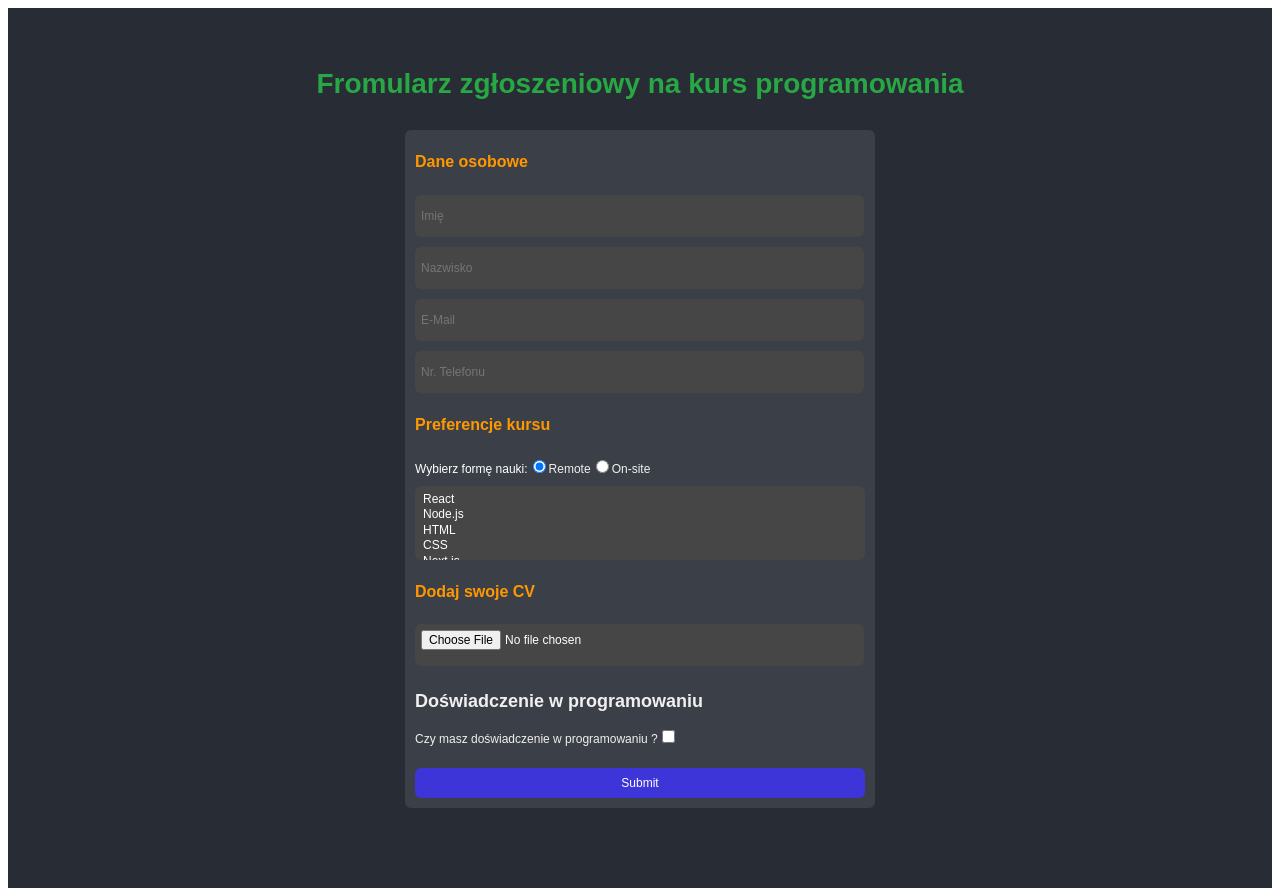
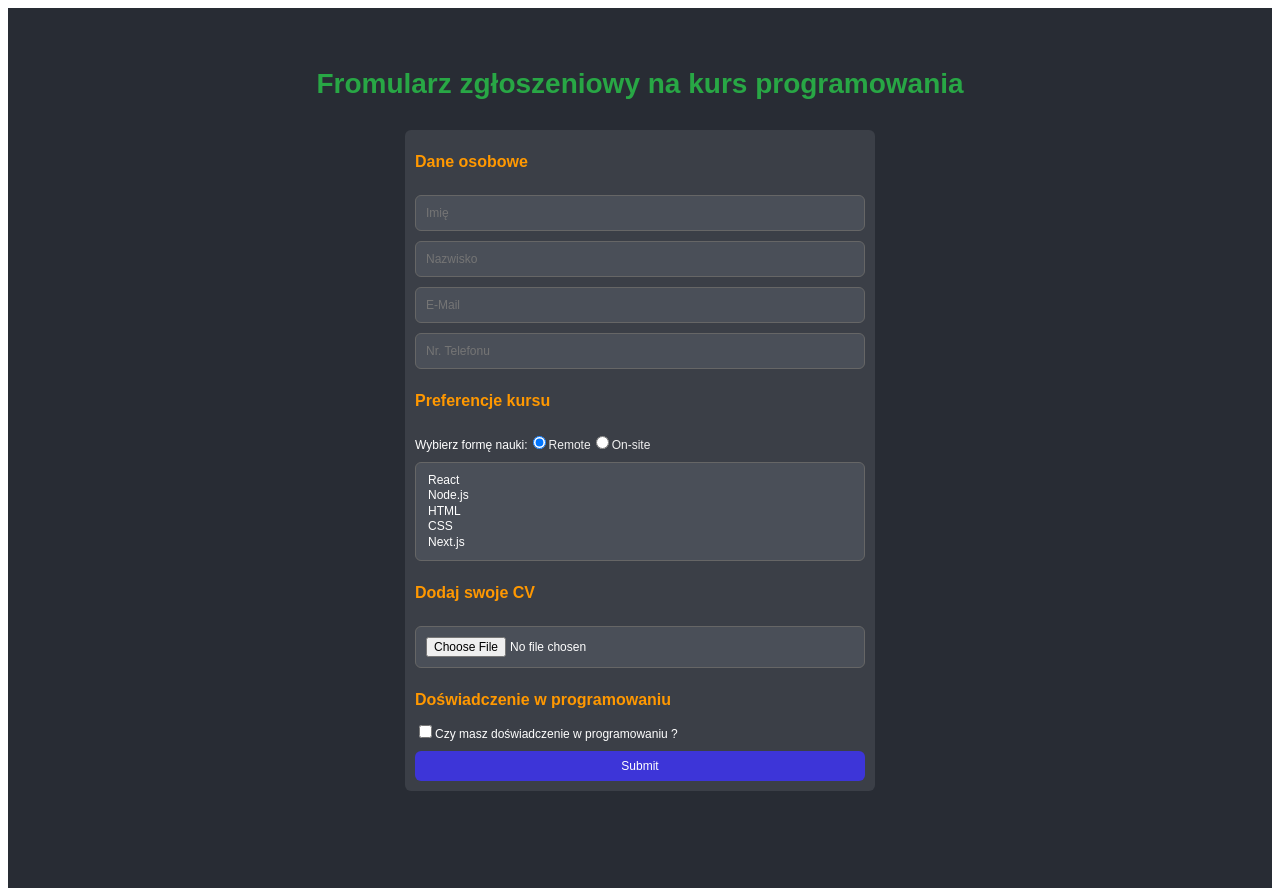
Before and after one commit to macioo-tech/react-form-hook, a React (Vite) app: page / in a window 1280 px wide. Built offline with nearby package versions, Linux system fonts and the light colour scheme.

Commit message:
further styling

```diff
--- a/src/components/CourseRegistrationForm.jsx
+++ b/src/components/CourseRegistrationForm.jsx
@@ -2,7 +2,11 @@ import { useState } from "react";
 import { useForm, FormProvider } from "react-hook-form";
 import { zodResolver } from "@hookform/resolvers/zod";
 import { SchemaCourseRegistrationForm } from "../schema/SchemaCourseRegistrationForm";
-import { Form, Title, ButtonSubmit } from "../styles/StyledCourseRegistrationForm"
+import {
+  Form,
+  Title,
+  FormButton,
+} from "../styles/StyledCourseRegistrationForm";
 import Input from "./Input";
 import Radio from "./Radio";
 import Select from "./Select";
@@ -26,6 +30,10 @@ const CourseRegistrationForm = ({ setFormSubmitted, setFormData }) => {
 
   const { watch, handleSubmit } = methods;
 
+  const optionsTech = ["React", "Node.js", "HTML", "CSS", "Next.js"];
+  const optionsSkills = [...optionsTech, "other"];
+  const optionsLevel = [1, 2, 3, 4, 5];
+
   const onSubmit = (data) => {
     setFormSubmitted(true);
     setFormData({ ...data, imgURL: imgURL });
@@ -46,7 +54,6 @@ const CourseRegistrationForm = ({ setFormSubmitted, setFormData }) => {
   return (
     <FormProvider {...methods}>
       <Form onSubmit={handleSubmit(onSubmit)}>
-
         <Title>Dane osobowe</Title>
         <Input name="firstName" label="Imię" />
         <Input name="lastName" label="Nazwisko" />
@@ -54,11 +61,16 @@ const CourseRegistrationForm = ({ setFormSubmitted, setFormData }) => {
         <Input name="phone" label="Nr. Telefonu" />
 
         <Title>Preferencje kursu</Title>
-          <Radio label="Wybierz formę nauki:" name="courseType" options={["Remote", "On-site"]} />
+        <Radio
+          label="Wybierz formę nauki:"
+          name="courseType"
+          options={["Remote", "On-site"]}
+        />
         <Select
           name="courseTech"
-            options={["React", "Node.js", "HTML", "CSS", "Next.js"]}
+          options={optionsTech}
           multiple
+          size={optionsTech.length}
         />
 
         <Title>Dodaj swoje CV</Title>
@@ -70,19 +82,11 @@ const CourseRegistrationForm = ({ setFormSubmitted, setFormData }) => {
         />
 
         <SkillsForm
-            optionsSkill={[
-              "React",
-              "Node.js",
-              "HTML",
-              "CSS",
-              "Next.js",
-              "other",
-            ]}
-            optionsLevel={[1, 2, 3, 4, 5]}
+          optionsSkill={optionsSkills}
+          optionsLevel={optionsLevel}
         />
 
-        <ButtonSubmit type="submit">Submit</ButtonSubmit>
-
+        <FormButton type="submit">Submit</FormButton>
       </Form>
     </FormProvider>
   );
--- a/src/components/Input.jsx
+++ b/src/components/Input.jsx
@@ -3,13 +3,11 @@ import { ErrorText } from "../styles/StyledCourseRegistrationForm";
 import styled from "styled-components";
 
 const StyledInput = styled.input`
-  width: 97%;
-  height: 30px;
-  padding: 0.5em;
+  padding: 10px;
 
-  background:#464646;
+  background: #4a4f58;
   border-radius: 0.5em;
-  border: none;
+  border: 1px solid #666;
 
   font-size: 1em;
   color: white;
@@ -23,7 +21,7 @@ const Input = ({ name, label, type = "text", ...rest }) => {
   const errorMessage = errors[name]?.message;
 
   return (
-    <div>
+    <>
       <StyledInput
         {...register(name)}
         {...rest}
@@ -31,7 +29,7 @@ const Input = ({ name, label, type = "text", ...rest }) => {
         placeholder={label}
       />
       {errorMessage && <ErrorText>{errorMessage}</ErrorText>}
-    </div>
+    </>
   );
 };
 
--- a/src/components/Select.jsx
+++ b/src/components/Select.jsx
@@ -5,11 +5,11 @@ import styled from "styled-components";
 const StyledSelect = styled.select`
   width: 100%;
   height: 100%;
-  padding: 0.5em;
+  padding: 10px;
 
-  background:#464646;
+  background:#4a4f58;
   border-radius: 0.5em;
-  border: none;
+  border: 1px solid #666;
 
   font-size: 1em;
   color: white;
--- a/src/components/SkillsForm.jsx
+++ b/src/components/SkillsForm.jsx
@@ -1,5 +1,55 @@
 import { useState } from "react";
 import { useFieldArray, useFormContext } from "react-hook-form";
+import { Title, FormButton } from "../styles/StyledCourseRegistrationForm";
+import styled from "styled-components";
+
+const StyledLabel = styled.span`
+  font-size: 1em;
+  color: white;
+`;
+
+const StyledSelect = styled.select`
+  width: 33%;
+  height: 100%;
+  padding: 10px;
+
+  background: #4a4f58;
+  border: 1px solid #666;
+  border-radius: 0.5em;
+  outline: none;
+  appearance: none;
+
+  font-size: 1em;
+  color: white;
+`;
+
+const DeleteButton = styled.button`
+  width: 33%;
+  height: 100%;
+  padding: 1em;
+
+  background: #ff0000;
+  border-radius: 0.5em;
+  border: none;
+
+  flex-shrink: 0;
+
+  font-size: 1em;
+  color: white;
+
+  cursor: pointer;
+  &:hover {
+    background: #cc0000;
+  }
+
+`;
+
+const Raw = styled.div`
+  display: flex;
+  gap: 10px;
+  align-items: center;
+  margin-top: 10px;
+`;
 
 const SkillsForm = ({ optionsSkill, optionsLevel }) => {
   const [showSkillsForm, setShowSkillsForm] = useState(false);
@@ -21,48 +71,45 @@ const SkillsForm = ({ optionsSkill, optionsLevel }) => {
 
   return (
     <div>
-      <h2>Doświadczenie w programowaniu</h2>
-      <label htmlFor="experience">
-        Czy masz doświadczenie w programowaniu ?
-        <input name="experience" type="checkbox" onChange={toggleSkillsForm} />
-      </label>
-      <ul>
+      <Title>Doświadczenie w programowaniu</Title>
+      <input type="checkbox" onChange={toggleSkillsForm} />
+      <StyledLabel>Czy masz doświadczenie w programowaniu ?</StyledLabel>
+
       {showSkillsForm && (
-          <button
+        <FormButton
           type="button"
           onClick={() => {
             append({ skill: "React", level: 1 });
           }}
         >
           Dodaj doświadczenie
-          </button>
+        </FormButton>
       )}
       {fields.map((item, index) => {
         return (
-            <li key={item.id}>
-              <select {...register(`skills.${index}.skill`)}>
+          <Raw key={item.id}>
+            <StyledSelect {...register(`skills.${index}.skill`)}>
               {optionsSkill.map((item) => (
                 <option key={item} value={item}>
                   {item}
                 </option>
               ))}
-              </select>
+            </StyledSelect>
 
-              <select {...register(`skills.${index}.level`)}>
+            <StyledSelect {...register(`skills.${index}.level`)}>
               {optionsLevel.map((item) => (
                 <option key={item} value={item}>
                   {item}
                 </option>
               ))}
-              </select>
+            </StyledSelect>
 
-              <button type="button" onClick={() => remove(index)}>
+            <DeleteButton type="button" onClick={() => remove(index)}>
               Usuń
-              </button>
-            </li>
+            </DeleteButton>
+          </Raw>
         );
       })}
-      </ul>
     </div>
   );
 };
--- a/src/styles/StyledCourseRegistrationForm.jsx
+++ b/src/styles/StyledCourseRegistrationForm.jsx
@@ -26,10 +26,10 @@ export const ErrorText = styled.p`
   color: #e10b0b;
 `;
 
-export const ButtonSubmit = styled.button`
+export const FormButton = styled.button`
   width: 100%;
   height: 30px;
-  padding: 0.5em;
+  padding: 0em;
 
   background: #3d34ebe2;
   border-radius: 0.5em;
@@ -37,4 +37,9 @@ export const ButtonSubmit = styled.button`
 
   font-size: 1em;
   color: white;
+
+  cursor: pointer;
+  &:hover {
+    background: #347aeb;
+  }
 `;
```
Lines whose indentation alone changed are shown as unchanged.
